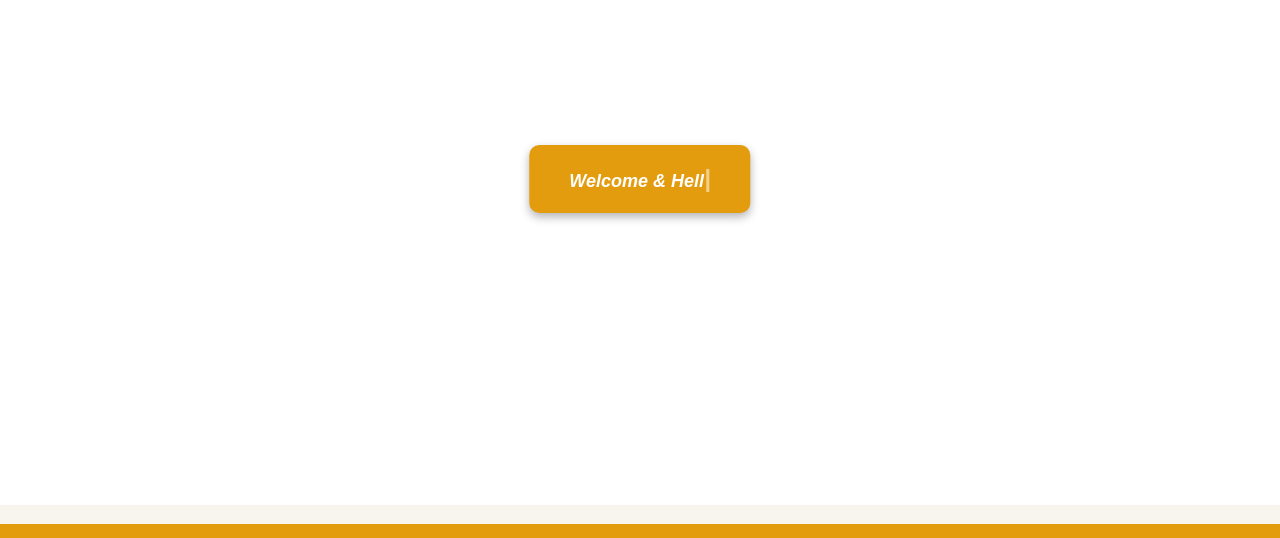
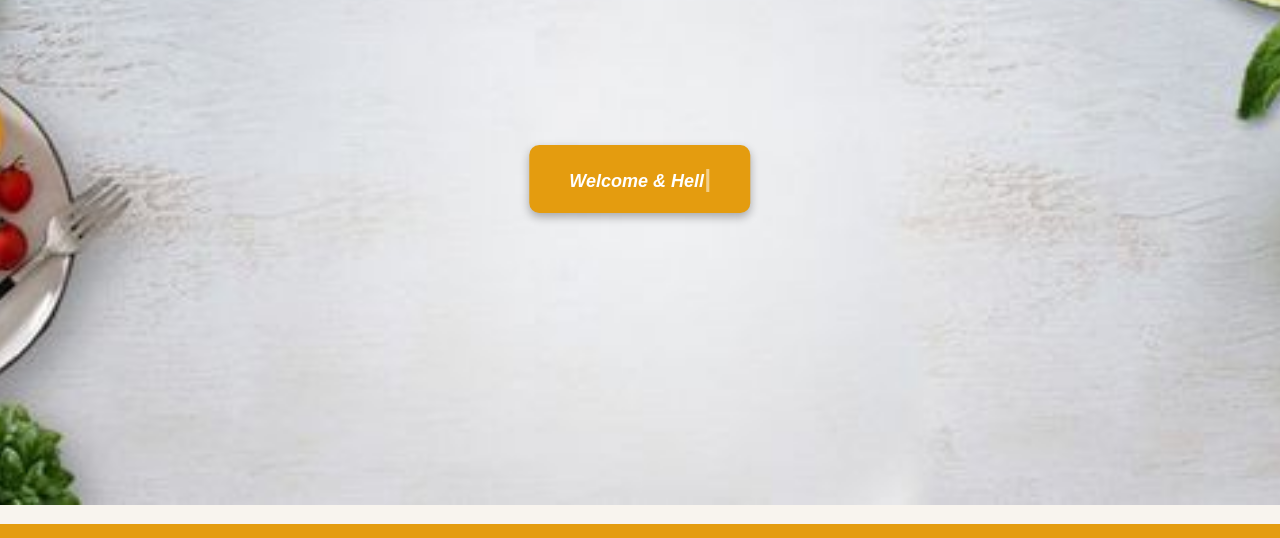
Before and after one commit to hanine-mez/restaurantProject-, a plain HTML site: page index.html in a window 1280 px wide. Shown: the part 215-753 px from the top of the page. Drawn offline with Linux system fonts and the light colour scheme; files whose address does not match are found by name.

Commit message:
Update style.css

```diff
--- a/style.css
+++ b/style.css
@@ -74,7 +74,7 @@ body {
 
 /* Section 1: Welcome */
 .welcome-section {
-  background: url("img/back5.png") no-repeat center center / cover;
+  background: url("back5.png") no-repeat center center / cover;
   height:90vh;
   background-size: cover;
   image-rendering: crisp-edges;
```
